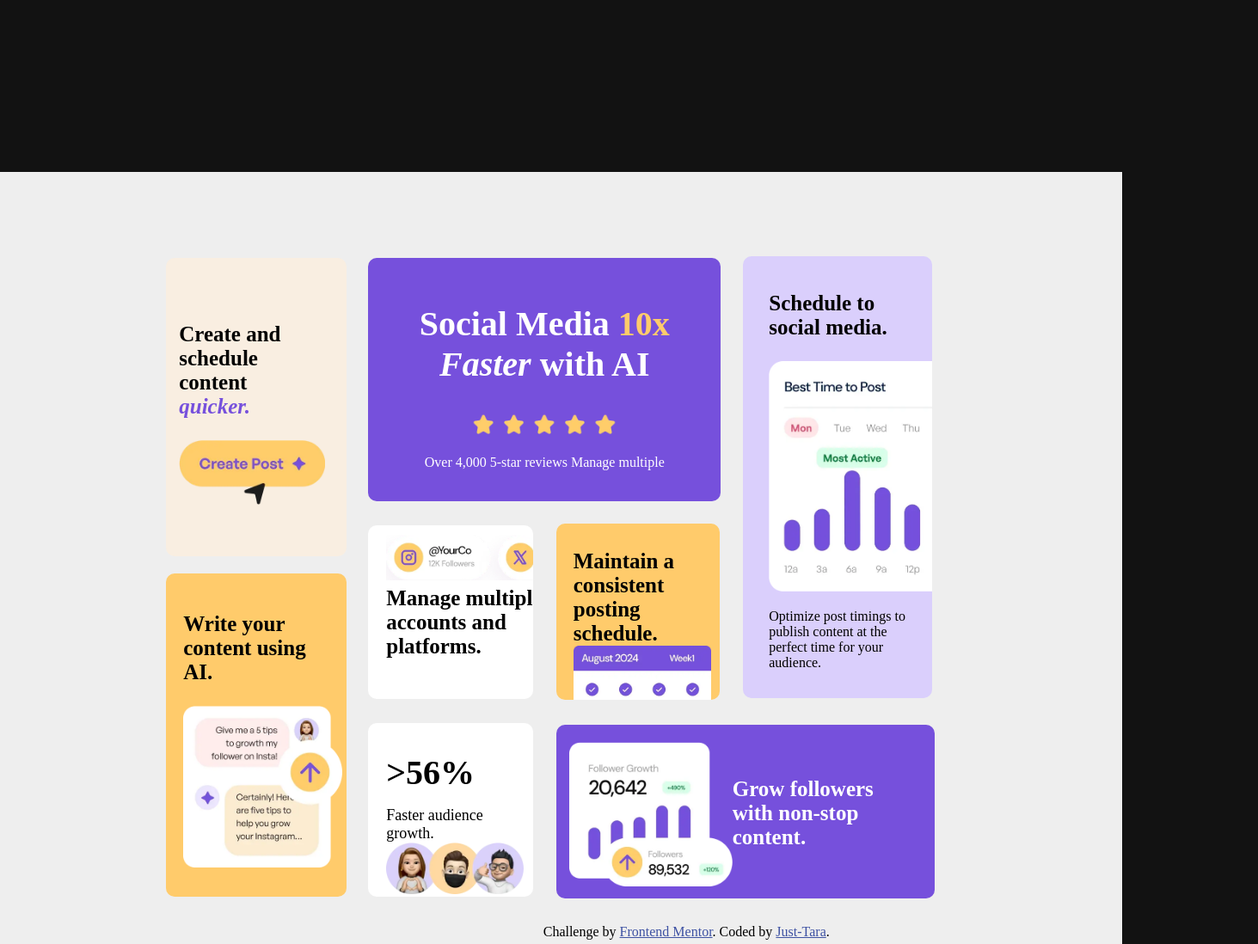
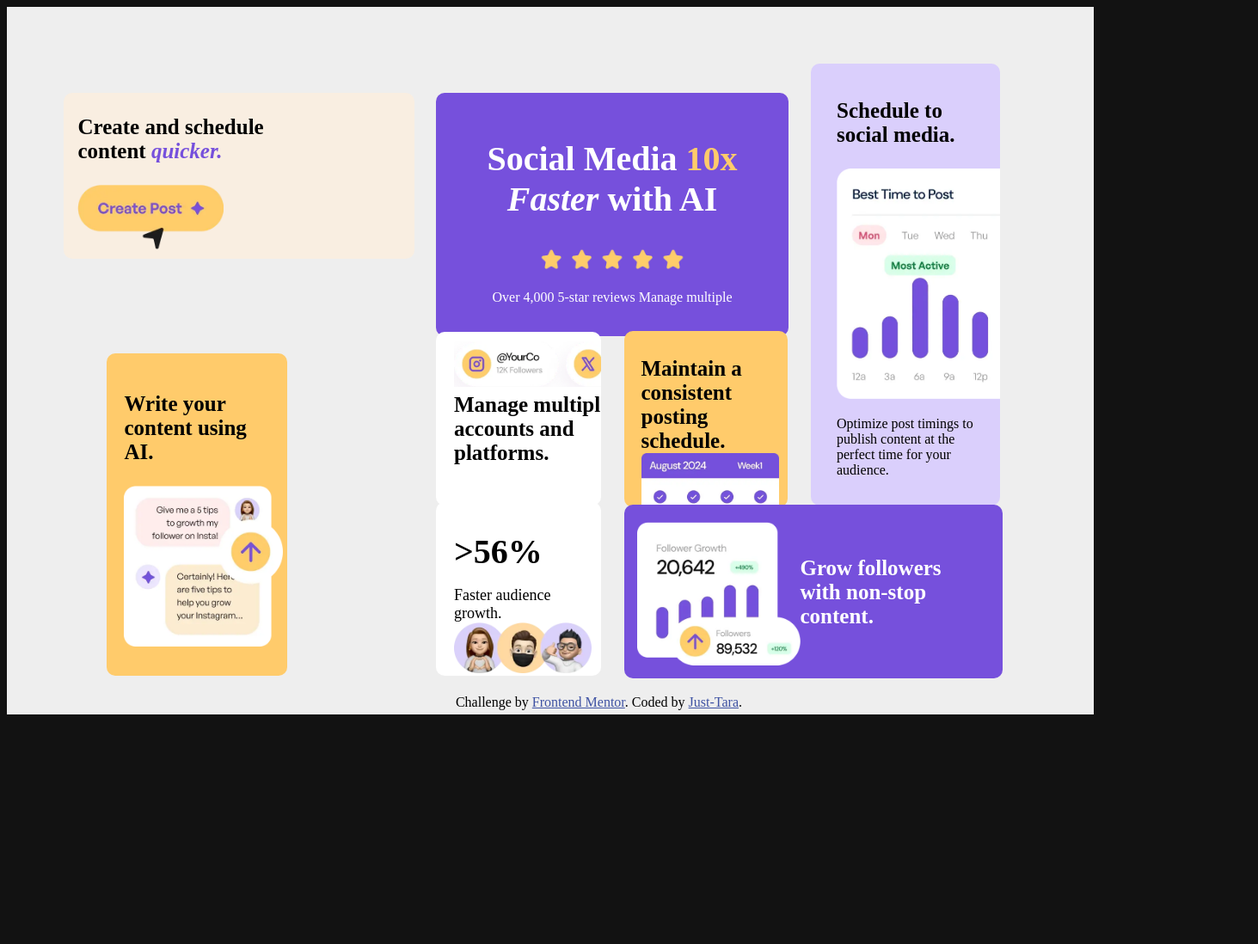
Before and after one commit to Just-Tara/Tara, a plain HTML site: page grid.html in a window 1280 px wide. Shown: the whole page at 86% size, 1463 px wide, since content can reach past the window. After the commit the page ends 839 px from the top, so only its background shows below. Drawn offline with Linux system fonts and the light colour scheme.

Commit message:
grid.css

```diff
--- a/grid.css
+++ b/grid.css
@@ -190,23 +190,7 @@ h3 {
     max-width: 100%;
     width:1700px;
     background-color: #eee;
-    position:absolute;
-     top: 25%;
-     padding-top: 0px;
-     padding-bottom: 35PX;
-    padding-right: 50px;
-
-
-
-  }
-
-  .create {
-    grid-area: create;
-    width: 210px;
-    padding: 50px 0;
-    margin-top: 100px;
-    margin-left: 60px;
-
+     padding: 0 50PX 30PX 10px;
   }
 
   .social {
```
